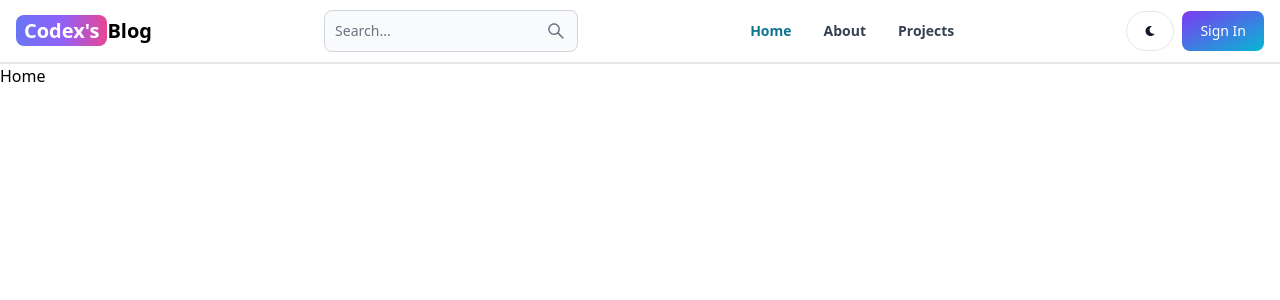
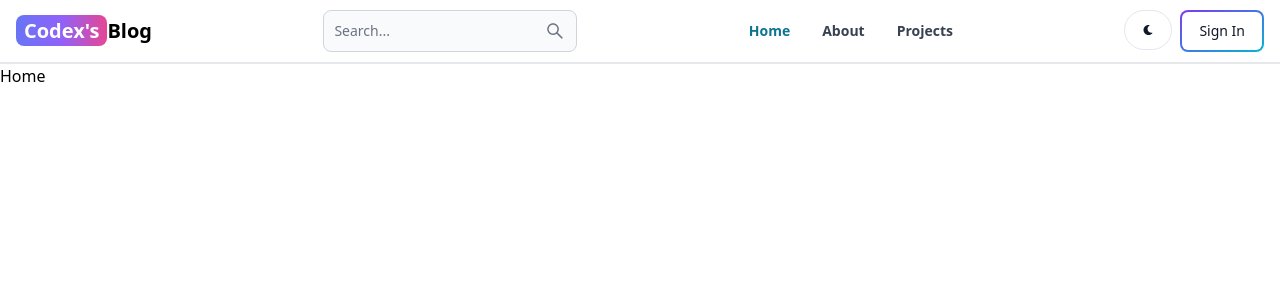
Before and after one commit to AliARIOGLU/mern-stack-blog-app, a React (Vite) app in the folder client/: page / in a window 1280 px wide. Shown: the top 300 px of the page. Built offline with nearby package versions, Linux system fonts and the light colour scheme.

Commit message:
refactor

```diff
--- a/client/src/components/Header.jsx
+++ b/client/src/components/Header.jsx
@@ -35,7 +35,9 @@ export const Header = () => {
           <FaMoon />
         </Button>
         <Link to="/sign-in">
-          <Button gradientDuoTone="purpleToBlue">Sign In</Button>
+          <Button gradientDuoTone="purpleToBlue" outline>
+            Sign In
+          </Button>
         </Link>
         <Navbar.Toggle />
       </div>
```
